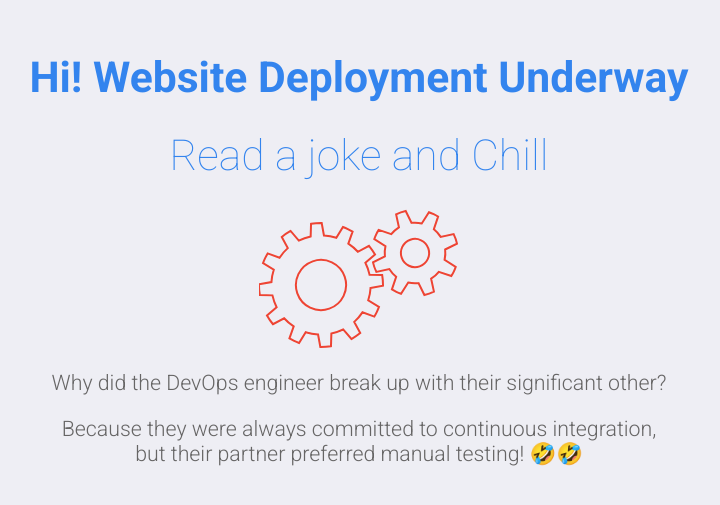
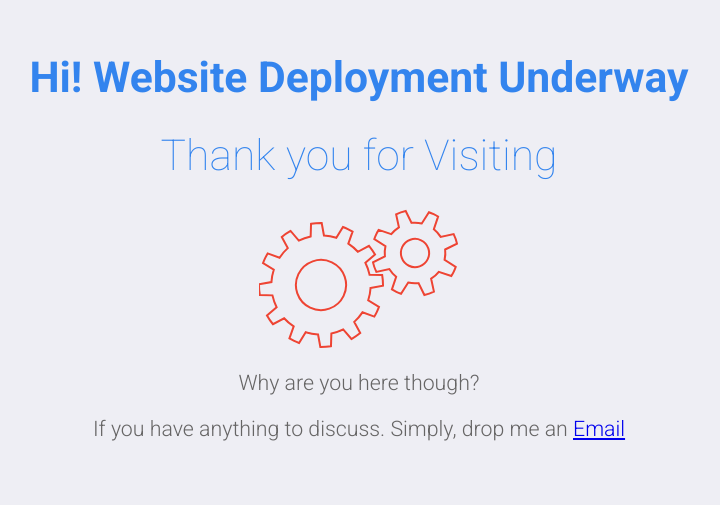
Before and after one commit to anilrajrimal1/site-under-construction, a plain HTML site: page index.html in a window 1280 px wide. Shown: the part 177-682 px from the top of the page, without its empty margins (289-1009 px from the left). Drawn offline with Linux system fonts and the light colour scheme.

Commit message:
Update index.html

```diff
--- a/index.html
+++ b/index.html
@@ -11,7 +11,7 @@
 <div class="warning-content">
 
     <h1> <b>Hi! Website Deployment Underway</b></h1>
-    <h1>Read a joke and Chill</h1>
+    <h1>Thank you for Visiting</h1>
     <svg version="1.1" xmlns="http://www.w3.org/2000/svg" xmlns:xlink="http://www.w3.org/1999/xlink" x="0px" y="0px"
      width="200px" height="140px" viewBox="0 0 100 68">
     <g id="large">
@@ -67,12 +67,11 @@
 </svg>
 
     <p>
-        Why did the DevOps engineer break up with their significant other?
+        Why are you here though?
 
     </p>
     <p>
-        Because they were always committed to continuous integration, <br />
-        but their partner preferred manual testing! 🤣🤣
+        If you have anything to discuss. Simply, drop me an <a href= "mailto: anilrajrimal@gmail.com"> Email </a>
 
     </p>
 
```
